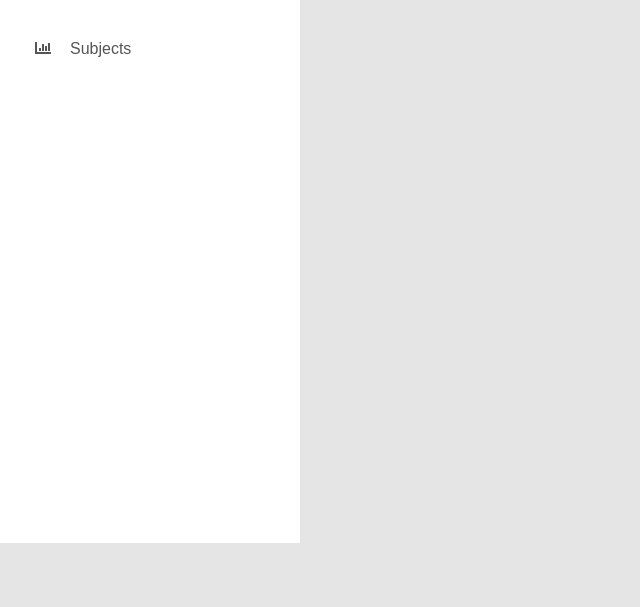
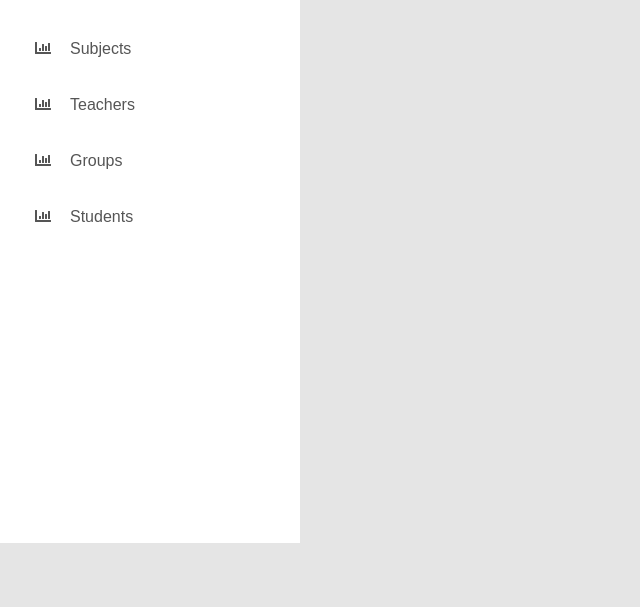
Before and after one commit to bexruz-web/Custom_UniAdmin, a Django app: page /faculty/list/ in a window 1280 px wide. Shown: the part 257-864 px from the top of the page, without its empty margins (0-640 px from the left). Run offline with Django 5.2, Linux system fonts and the light colour scheme; the visitor is signed in with stand-in values (Sample User, id 1); data that the repository does not hold is empty; some libraries are stand-ins or nearby versions.

Commit message:
templates/sidebar.html has been completed

```diff
--- a/templates/sidebar.html
+++ b/templates/sidebar.html
@@ -22,6 +22,15 @@
                 <li>
                     <a href="{% url 'subjects_list' %}"><i class="fas fa-chart-bar"></i>Subjects</a>
                 </li>
+                <li>
+                    <a href="{% url 'teachers_list' %}"><i class="fas fa-chart-bar"></i>Teachers</a>
+                </li>
+                <li>
+                    <a href="{% url 'groups_list' %}"><i class="fas fa-chart-bar"></i>Groups</a>
+                </li>
+                <li>
+                    <a href="{% url 'students_list' %}"><i class="fas fa-chart-bar"></i>Students</a>
+                </li>
             </ul>
         </nav>
     </div>
```
